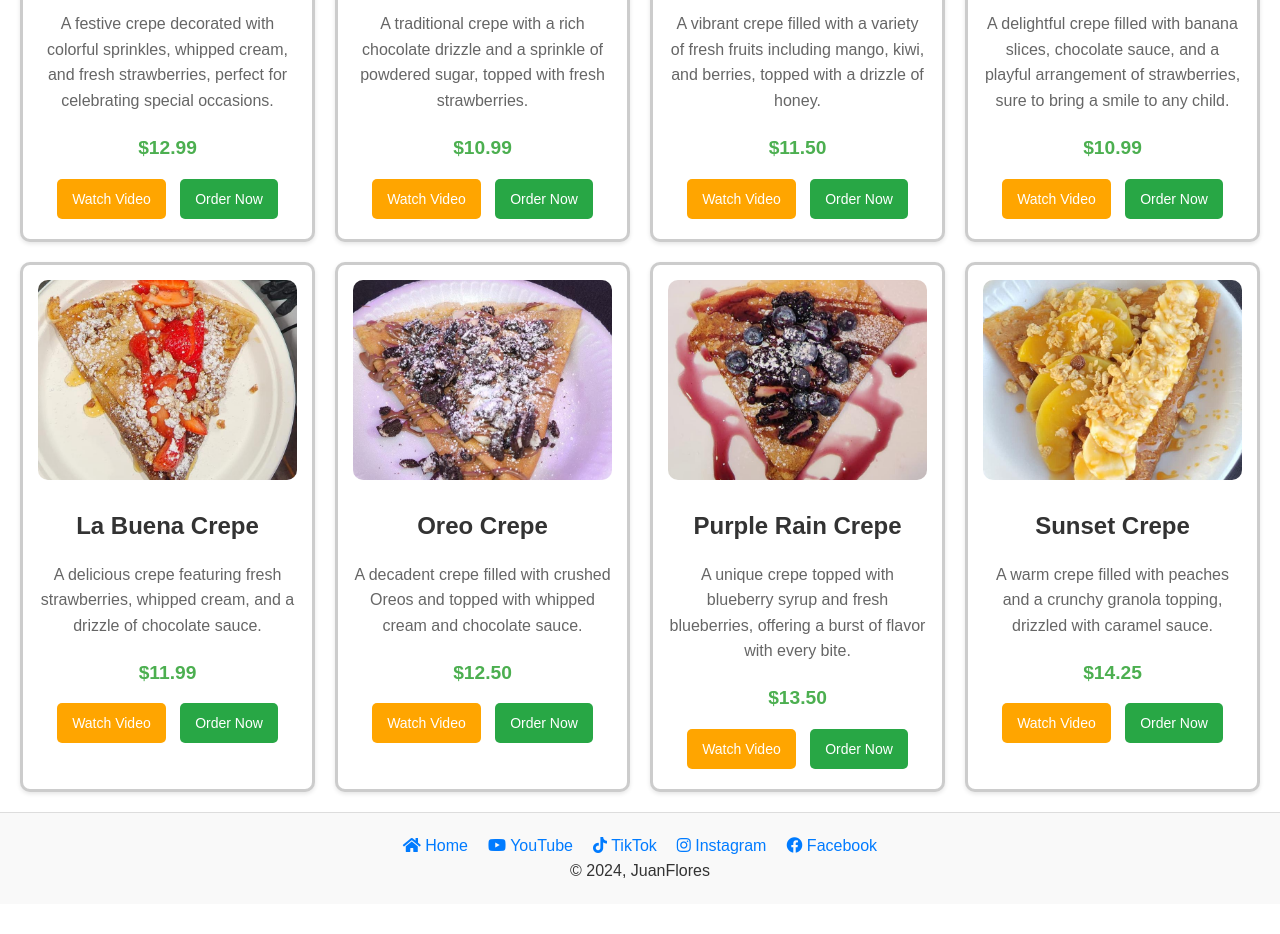
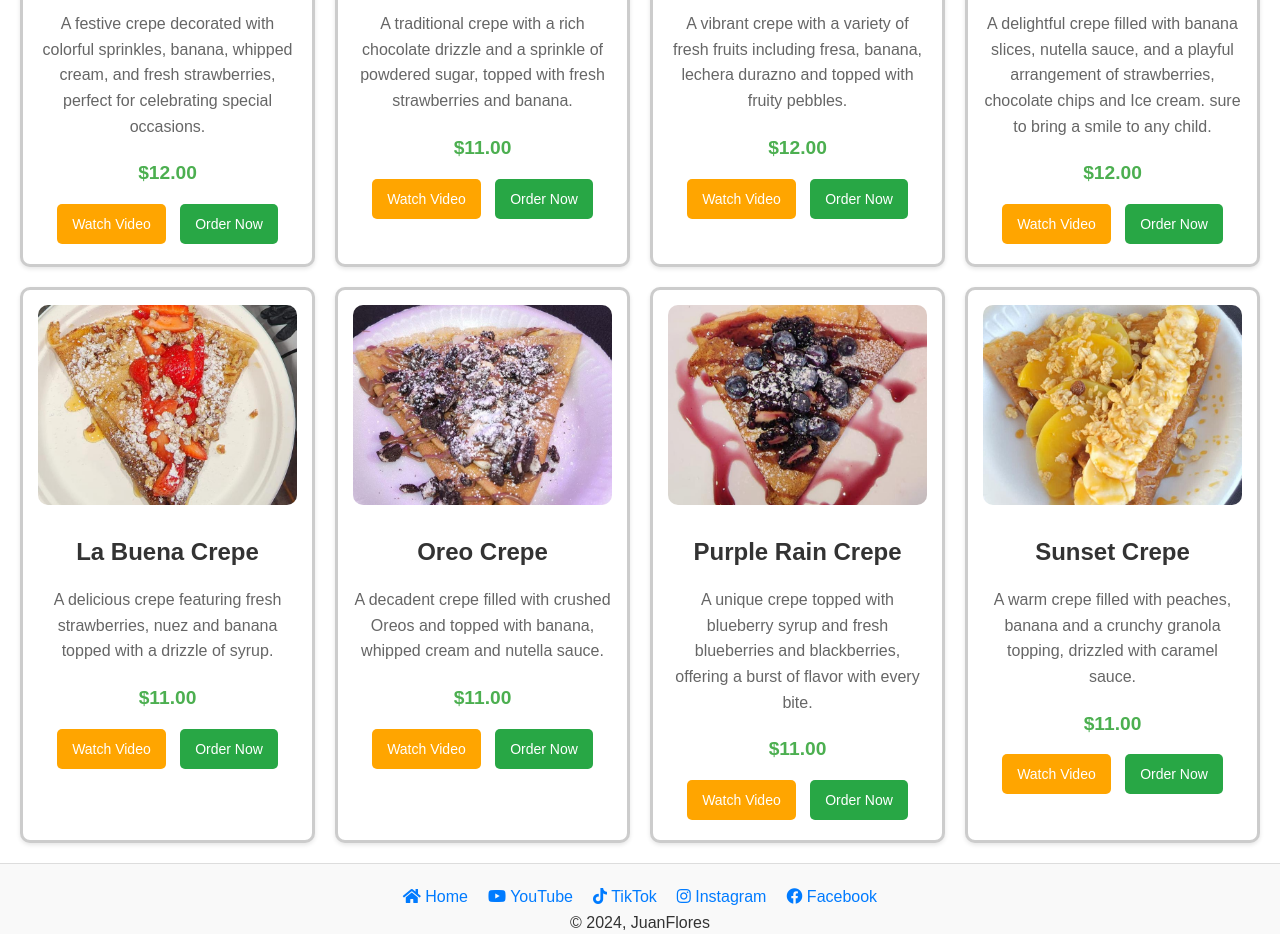
Before and after one commit to JuanF2023/Ochoa, a plain HTML site: page index.html in a window 1280 px wide. Shown: the part 660-1594 px from the top of the page. Before the commit the page ends 1564 px from the top, so only its background shows below. Drawn offline with Linux system fonts and the light colour scheme.

Commit message:
Update index.html
update to prices and ingredients

```diff
--- a/index.html
+++ b/index.html
@@ -28,64 +28,64 @@
             <div class="food-item">
                 <img src="Birthday Crepe.jpg" alt="Birthday Crepe" class="clickable-image">
                 <h2>Birthday Crepe</h2>
-                <p class="description">A festive crepe decorated with colorful sprinkles, whipped cream, and fresh strawberries, perfect for celebrating special occasions.</p>
-                <p class="price">$12.99</p>
+                <p class="description">A festive crepe decorated with colorful sprinkles, banana, whipped cream, and fresh strawberries, perfect for celebrating special occasions.</p>
+                <p class="price">$12.00</p>
                 <a href="#" class="watch-video-button" target="_blank">Watch Video</a>
                 <button class="order-now-button" onclick="window.location.href='tel:3232169470'">Order Now</button>
             </div>
             <div class="food-item">
                 <img src="Classic Crepe.jpg" alt="Classic Crepe" class="clickable-image">
                 <h2>Classic Crepe</h2>
-                <p class="description">A traditional crepe with a rich chocolate drizzle and a sprinkle of powdered sugar, topped with fresh strawberries.</p>
-                <p class="price">$10.99</p>
+                <p class="description">A traditional crepe with a rich chocolate drizzle and a sprinkle of powdered sugar, topped with fresh strawberries and banana.</p>
+                <p class="price">$11.00</p>
                 <a href="#" class="watch-video-button" target="_blank">Watch Video</a>
                 <button class="order-now-button" onclick="window.location.href='tel:3232169470'">Order Now</button>
             </div>
             <div class="food-item">
                 <img src="Fruit Island.jpg" alt="Fruit Island Crepe" class="clickable-image">
                 <h2>Fruit Island Crepe</h2>
-                <p class="description">A vibrant crepe filled with a variety of fresh fruits including mango, kiwi, and berries, topped with a drizzle of honey.</p>
-                <p class="price">$11.50</p>
+                <p class="description">A vibrant crepe with a variety of fresh fruits including fresa, banana, lechera durazno and topped with fruity pebbles.</p>
+                <p class="price">$12.00</p>
                 <a href="#" class="watch-video-button" target="_blank">Watch Video</a>
                 <button class="order-now-button" onclick="window.location.href='tel:3232169470'">Order Now</button>
             </div>
             <div class="food-item">
                 <img src="Happy Kids.jpg" alt="Happy Kids Crepe" class="clickable-image">
                 <h2>Happy Kids Crepe</h2>
-                <p class="description">A delightful crepe filled with banana slices, chocolate sauce, and a playful arrangement of strawberries, sure to bring a smile to any child.</p>
-                <p class="price">$10.99</p>
+                <p class="description">A delightful crepe filled with banana slices, nutella sauce, and a playful arrangement of strawberries, chocolate chips and Ice cream. sure to bring a smile to any child.</p>
+                <p class="price">$12.00</p>
                 <a href="#" class="watch-video-button" target="_blank">Watch Video</a>
                 <button class="order-now-button" onclick="window.location.href='tel:3232169470'">Order Now</button>
             </div>
             <div class="food-item">
                 <img src="La Buena Crepe.jpg" alt="La Buena Crepe" class="clickable-image">
                 <h2>La Buena Crepe</h2>
-                <p class="description">A delicious crepe featuring fresh strawberries, whipped cream, and a drizzle of chocolate sauce.</p>
-                <p class="price">$11.99</p>
+                <p class="description">A delicious crepe featuring fresh strawberries, nuez and banana topped with a drizzle of syrup.</p>
+                <p class="price">$11.00</p>
                 <a href="#" class="watch-video-button" target="_blank">Watch Video</a>
                 <button class="order-now-button" onclick="window.location.href='tel:3232169470'">Order Now</button>
             </div>
             <div class="food-item">
                 <img src="Oreo Crepe.jpg" alt="Oreo Crepe" class="clickable-image">
                 <h2>Oreo Crepe</h2>
-                <p class="description">A decadent crepe filled with crushed Oreos and topped with whipped cream and chocolate sauce.</p>
-                <p class="price">$12.50</p>
+                <p class="description">A decadent crepe filled with crushed Oreos and topped with banana, whipped cream and nutella sauce.</p>
+                <p class="price">$11.00</p>
                 <a href="#" class="watch-video-button" target="_blank">Watch Video</a>
                 <button class="order-now-button" onclick="window.location.href='tel:3232169470'">Order Now</button>
             </div>
             <div class="food-item">
                 <img src="Purple Rain Crepe.jpg" alt="Purple Rain Crepe" class="clickable-image">
                 <h2>Purple Rain Crepe</h2>
-                <p class="description">A unique crepe topped with blueberry syrup and fresh blueberries, offering a burst of flavor with every bite.</p>
-                <p class="price">$13.50</p>
+                <p class="description">A unique crepe topped with blueberry syrup and fresh blueberries and blackberries, offering a burst of flavor with every bite.</p>
+                <p class="price">$11.00</p>
                 <a href="#" class="watch-video-button" target="_blank">Watch Video</a>
                 <button class="order-now-button" onclick="window.location.href='tel:3232169470'">Order Now</button>
             </div>
             <div class="food-item">
                 <img src="Sunset Crepe.jpg" alt="Sunset Crepe" class="clickable-image">
                 <h2>Sunset Crepe</h2>
-                <p class="description">A warm crepe filled with peaches and a crunchy granola topping, drizzled with caramel sauce.</p>
-                <p class="price">$14.25</p>
+                <p class="description">A warm crepe filled with peaches, banana and a crunchy granola topping, drizzled with caramel sauce.</p>
+                <p class="price">$11.00</p>
                 <a href="#" class="watch-video-button" target="_blank">Watch Video</a>
                 <button class="order-now-button" onclick="window.location.href='tel:3232169470'">Order Now</button>
             </div>
```
